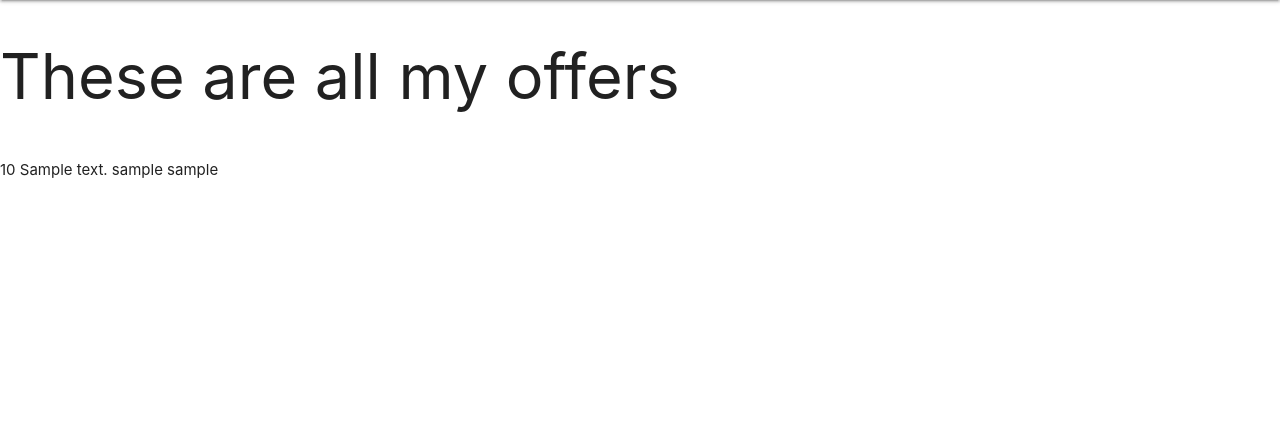
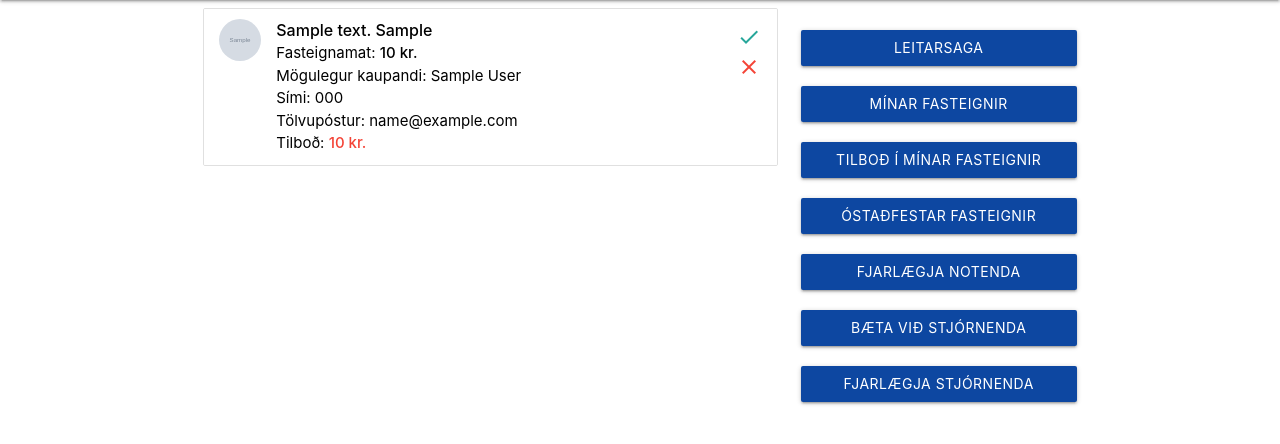
Before and after one commit to aronhr/Verklegt2, a Django app: page /profile/offers/ in a window 1280 px wide. Shown: the part 64-508 px from the top of the page. Run offline with Django 3.2, Linux system fonts and the light colour scheme; a user stored in the database is signed in; tables that the repository leaves empty hold one stand-in row (values such as "Sample post"); grey boxes marked "Sample" are stand-in pictures.

Commit message:
Starting on accepting / declining offers

```diff
--- a/house/forms/buy_house_form.py
+++ b/house/forms/buy_house_form.py
@@ -8,4 +8,4 @@ class OfferForm(ModelForm):
 
     class Meta:
         model = Offers
-        exclude = ['user', 'seller', 'house', 'date', 'state']
+        exclude = ['user', 'seller', 'house', 'date', 'state', 'seen']
--- a/house/models.py
+++ b/house/models.py
@@ -71,3 +71,4 @@ class Offers(models.Model):
     price = models.BigIntegerField()
     date = models.DateTimeField(auto_now_add=True, blank=True)
     state = models.BooleanField(default=False)
+    seen = models.BooleanField(default=False)
--- a/house/views.py
+++ b/house/views.py
@@ -15,8 +15,10 @@ def true_or_false(name, request):
 
 
 def index(request):
+    offer = False
     fav = []
     if request.user.is_active:
+        offer = Offers.objects.filter(seller=request.user, seen=False)
         fav = WishList.objects.all().values_list('house', flat=True).filter(user=request.user)
 
     if 'ajax' in request.GET:
@@ -99,7 +101,8 @@ def index(request):
         'types': HouseType.objects.all(),
         'towns': PostalCodes.objects.all(),
         'rooms': [],
-        'fav': fav
+        'fav': fav,
+        'offer': offer
     }
     for i in context['house_info']:
         context['rooms'].append(i.rooms)
--- a/profiles/urls.py
+++ b/profiles/urls.py
@@ -7,7 +7,8 @@ urlpatterns = [
     path('wishList/', views.wish_list, name="profile-wishList"),
     path('history/', views.history, name="profile-history"),
     path('offers/', views.offers, name="profile-offers"),
-    path('offers/<int:id>/', views.get_offer_by_id, name="offer-by-id"),
+    path('approveoffer/<int:id>/', views.approve_offer, name="profile-approve-offer"),
+    path('declineoffer/<int:id>/', views.decline_offer, name="profile-decline-offer"),
     path('myProps/', views.my_props, name="profile-myProps"),
     path('reviewPropertiesSubmissions/', views.review_props_subs, name="profile-review-properties-submissions"),
     path('delUser/', views.remove_user, name="profile-delete-user"),
--- a/profiles/views.py
+++ b/profiles/views.py
@@ -110,15 +110,23 @@ def history(request):
 
 @login_required
 def offers(request):
+    offers = Offers.objects.filter(seller=request.user)
     return render(request, 'profile/offers.html', {
-        'offers': Offers.objects.all()
+        'houses': offers
     })
 
 
 @login_required
-def get_offer_by_id(request, id):
+def approve_offer(request, id):
     return render(request, 'profile/offer_by_id.html', {
-        'offer': get_object_or_404(Offers, pk=id)
+        'offer': 'Approved'
+    })
+
+
+@login_required
+def decline_offer(request, id):
+    return render(request, 'profile/offer_by_id.html', {
+        'offer': 'declined'
     })
 
 
--- a/templates/base.html
+++ b/templates/base.html
@@ -41,7 +41,12 @@
         <li><a href="{% url 'map-index' %}">Kort</a></li>
         <li><a href="{% url 'profile-wishList' %}">Óskalisti</a></li>
         {% if user.is_authenticated %}
-            <li><a href="{% url 'profile-index' %}">Prófíll</a></li>
+
+            <li><a href="{% url 'profile-index' %}">Prófíll
+            {% if offer %}
+                <span class="new badge red"></span>
+            {% endif %}
+            </a></li>
             <li><a href="{% url 'logout' %}">Útskráning</a></li>
         {% else %}
             <li><a href="{% url 'login-index' %}">Innskráning</a></li>
--- a/templates/profile/include_templates/profile_buttons.html
+++ b/templates/profile/include_templates/profile_buttons.html
@@ -1,6 +1,6 @@
 <a href="{% url 'profile-history' %}"><button class="waves-effect waves-light row col l12 m12 s12 btn blue darken-4">Leitarsaga</button></a>
 <a href="{% url 'profile-myProps' %}"><button class="waves-effect waves-light row col l12 m12 s12  btn blue darken-4">Mínar fasteignir</button></a>
-<a href="{% url 'profile-wishList' %}"><button class="waves-effect waves-light row col l12 m12 s12  btn blue darken-4">Óskalisti</button></a>
+<a href="{% url 'profile-offers' %}"><button class="waves-effect waves-light row col l12 m12 s12 btn blue darken-4">Tilboð í mínar fasteignir</button></a>
 {% if user.is_superuser %}
     <a href="{% url 'profile-review-properties-submissions' %}"><button class="waves-effect waves-light row col l12 m12 s12  btn blue darken-4">Óstaðfestar fasteignir</button></a>
     <a href="{% url 'profile-delete-user' %}"><button class="waves-effect waves-light row col l12 m12 s12  btn blue darken-4">Fjarlægja notenda</button></a>
--- a/templates/profile/offers.html
+++ b/templates/profile/offers.html
@@ -1,11 +1,45 @@
 {% extends 'base.html' %}
 
 {% block content %}
-    <h1>These are all my offers</h1><br>
-    {% for offer in offers %}
-        {{ offer.price }}
-        {{ offer.house.address }}
-        {{ offer.seller }}
-        {{ offer.user }}
-    {% endfor %}
+    {% load humanize %}
+    <div class="container">
+        <div class="row">
+            <div class="col l8 m8 s12">
+                <ul class="collection">
+                    {% if houses %}
+                        {% for prop in houses %}
+                            <li class="collection-item avatar">
+                                <a href="/house/{{ prop.house.id }}">
+                                    <img src="{{ prop.house.houseimage_set.first.image }}" alt="{{ prop.house.address }} {{ prop.house.street_nr }}" class="circle">
+                                    <span class="title"><strong>{{ prop.house.address }} {{ prop.house.street_nr }}</strong></span>
+                                    <p>
+                                        Fasteignamat: <strong>{{ prop.house.price|intcomma }} kr.</strong>
+                                        <br>
+                                        Mögulegur kaupandi: {{ prop.user.first_name }} {{ prop.user.last_name }}
+                                        <br>
+                                        Sími: {{ prop.user.profile.phone }}
+                                        <br>
+                                        Tölvupóstur: {{ prop.user.email }}
+                                        <br>
+                                        Tilboð: <strong class="red-text">{{ prop.price|intcomma }} kr.</strong>
+                                    </p>
+                                    <a href="{% url 'profile-approve-offer' prop.id %}" class="secondary-content right "><i class="material-icons">check</i></a>
+                                    <a href="{% url 'profile-decline-offer' prop.id %}" class="secondary-content right red-text" style="margin-top: 2em"><i class="material-icons">close</i></a>
+                                </a>
+                            </li>
+                        {% endfor %}
+                    {% else %}
+                        <h3 class="red-text center">
+                            Engar niðurstöður fundust
+                            <br>
+                            <i style="font-size: 2em" class="center material-icons">error</i>
+                        </h3>
+                    {% endif %}
+                </ul>
+            </div>
+            <div class="col l4 m4 s12 buttons">
+                {% include 'profile/include_templates/profile_buttons.html' %}
+            </div>
+        </div>
+    </div>
 {% endblock %}
```
Also changed, not shown: house/migrations/0008_offers_seen.py (added), media/Hamravík-38112-525x328.jpeg (added), media/High Boost Story - Copy.jpg (added), media/High Boost Story.jpg (added), 2 other files.
